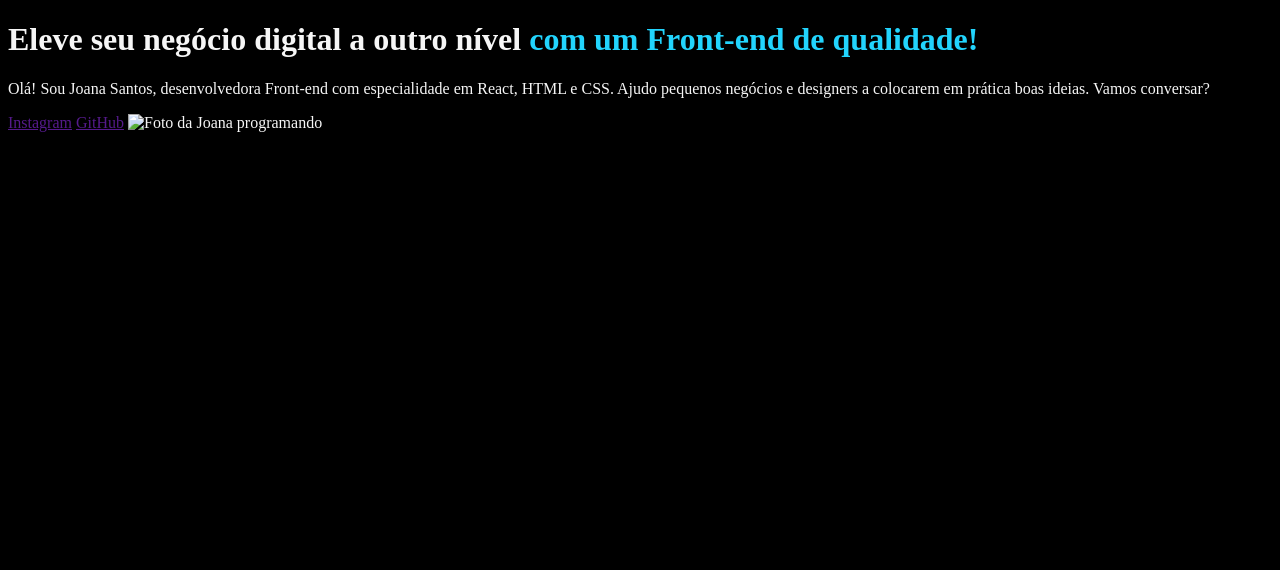
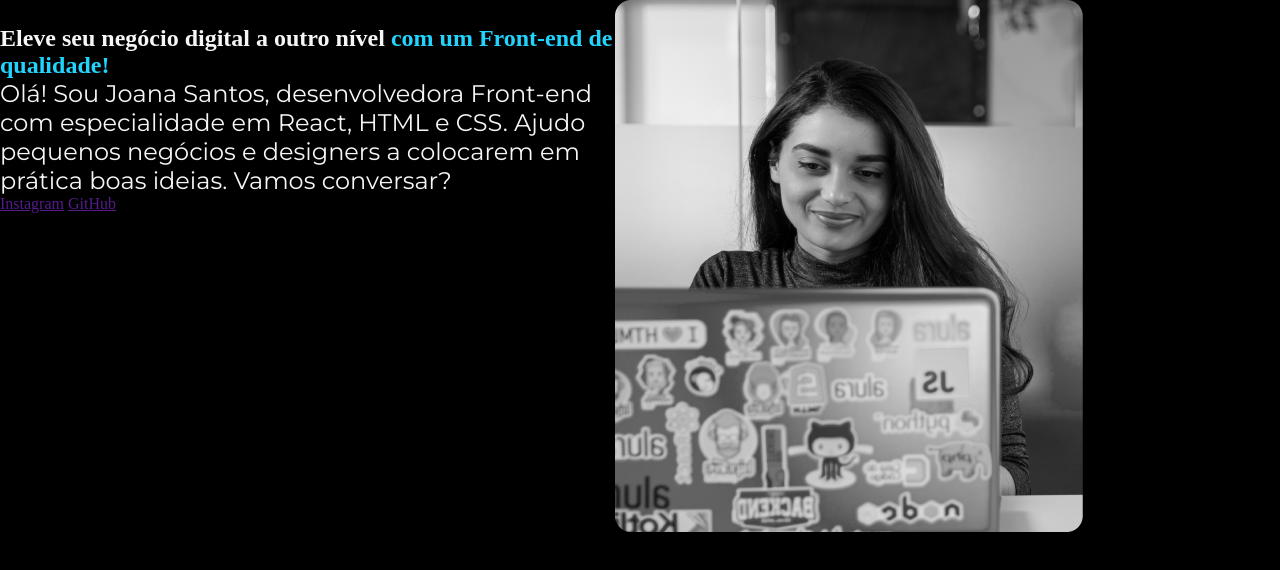
Before and after one commit to devanessacarvalho/one-oracle-next-education, a plain HTML site: page html-and-css/portfolio/index.html in a window 1280 px wide. Drawn offline with Linux system fonts and the light colour scheme.

Commit message:
feat: add reset css, uso de fonts, posicionamento da imagem

```diff
--- a/html-and-css/portfolio/index.html
+++ b/html-and-css/portfolio/index.html
@@ -8,14 +8,22 @@
 </head>
 <body>
     <header></header>
-    <main>
-        <h1>Eleve seu negócio digital a outro nível
-            <strong>com um Front-end de qualidade!</strong>
-        </h1>
-        <p>Olá! Sou Joana Santos, desenvolvedora Front-end com especialidade em React, HTML e CSS. Ajudo pequenos negócios e designers a colocarem em prática boas ideias. Vamos conversar?</p>
-        <a href="">Instagram</a>
-        <a href="">GitHub</a>
-        <img src="" alt="Foto da Joana programando">
+    <main class="apresentacao">
+        <section class="apresentacao__conteudo">
+            <h1 class="apresentacao__conteudo__title">
+                Eleve seu negócio digital
+                a outro nível <strong>com um
+                Front-end de qualidade!</strong>
+            </h1>
+            <p class="apresentacao__conteudo__texto">
+                Olá! Sou Joana Santos, desenvolvedora Front-end
+                com especialidade em React, HTML e CSS. Ajudo
+                pequenos negócios e designers a colocarem em
+                prática boas ideias. Vamos conversar?</p>
+            <a href="">Instagram</a>
+            <a href="">GitHub</a>
+        </section>
+        <img src="foto-profile.png" alt="Foto da Joana programando">
     </main>
     <footer></footer>
 </body>
--- a/html-and-css/portfolio/style.css
+++ b/html-and-css/portfolio/style.css
@@ -1,8 +1,38 @@
+@import url('https://fonts.googleapis.com/css2?family=Krona+One&family=Montserrat:wght@100..900&display=swap');
+
+* {
+    margin: 0;
+    padding: 0;
+}
+
+
 body {
     background-color: #000000;
     color: #F6F6F6;
+    heigth: 100vh;
+    box-sizing: border-box;
 }
 
 strong {
     color: #22D4FD;
 }
+
+.apresentacao {
+    display: flex;
+    align-items: center;
+}
+
+.apresentacao__conteudo {
+    width: 615px;
+    height: 482px;
+}
+
+.apresentacao__conteudo__titulo {
+    font-family: "Krona One", sans-serif;
+    font-size: 36px;
+}
+
+.apresentacao__conteudo__texto {
+    font-family: "Montserrat", sans-serif;
+    font-size: 24px;
+}
```
